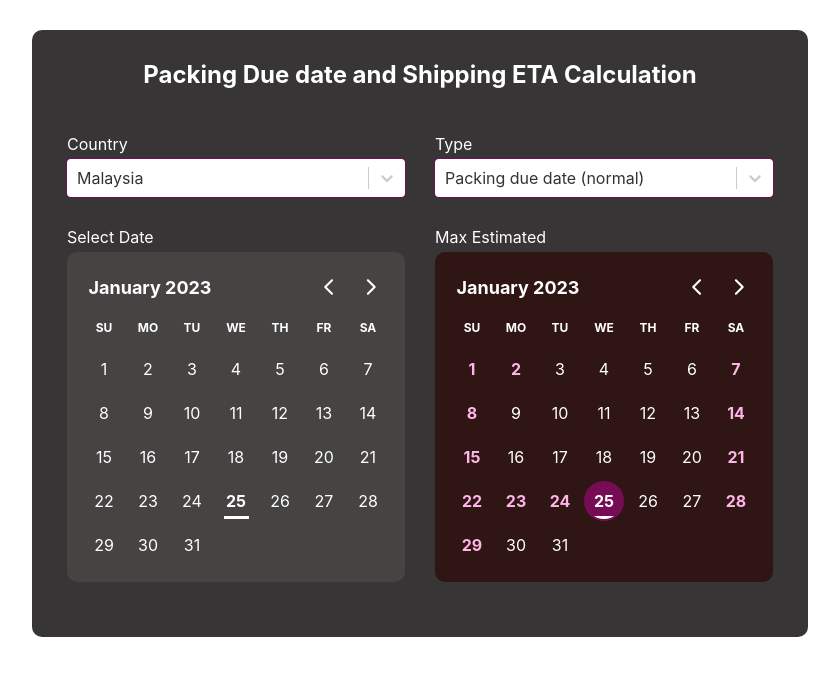
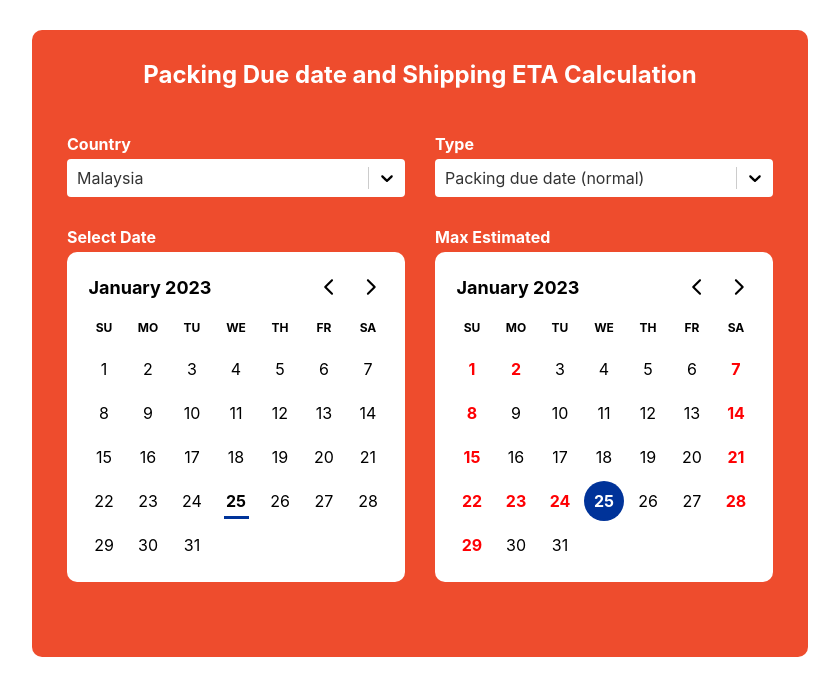
Before and after one commit to adeputras/shipping-calculator, a React (Create React App) app: page / in a window 1280 px wide. Shown: the top 696 px of the page, without its empty margins (220-1059 px from the left). Built offline with nearby package versions, Linux system fonts and the light colour scheme.

Commit message:
change calendar styles

```diff
--- a/src/components/form/index.scss
+++ b/src/components/form/index.scss
@@ -1,4 +1,5 @@
 .form-input {
+  color: #000000;
   .form {
     display: flex;
     align-items: flex-end;
@@ -24,11 +25,13 @@
   .rdp {
     margin: 0;
     padding: 15px;
-    background-color: #464343;
+    // background-color: #fe9900;
+    background-color: #ffffff;
     border-radius: 10px;
+    color: #000000;
     &-day {
       &:hover {
-        color: #373535;
+        color: #000000;
       }
     }
     .rdp-cell {
@@ -43,25 +46,24 @@
       }
     }
     .rdp-day_today {
-      // color: #770c56;
       background-color: transparent;
       position: relative;
       border-radius: 0;
       &.rdp-day_selected {
         border-radius: 50%;
-        background-color: #770c56;
+        background-color: #003399;
       }
       &:before {
         content: '';
         width: 25px;
         height: 3px;
-        background-color: #ffffff;
+        background-color: #003399;
         position: absolute;
         bottom: 0;
       }
     }
     .rdp-button[disabled]:not(.rdp-day_selected) {
-      color: #ffb5e8;
+      color: #fe0003;
       opacity: 1;
       font-weight: bold;
     }
@@ -72,14 +74,14 @@
     .rdp-day_selected:focus-visible,
     .rdp-day_selected:hover {
       color: white;
-      background-color: #770c56;
+      background-color: #003399;
     }
     &.delivery-date {
-      background-color: #301515;
+      background-color: #ffffff;
       .rdp-button {
         cursor: default;
         background-color: transparent;
-        color: #ffffff;
+        // color: #ffffff;
       }
       .rdp-button.rdp-day_today {
         background-color: transparent;
@@ -90,13 +92,13 @@
           content: '';
           width: 25px;
           height: 3px;
-          background-color: #ffffff;
+          background-color: #003399;
           position: absolute;
           bottom: 0;
         }
         &.rdp-day_selected {
           border-radius: 50%;
-          background-color: #770c56;
+          background-color: #003399;
 
         }
       }
@@ -104,11 +106,13 @@
       .rdp-day_selected:focus-visible,
       .rdp-day_selected:hover {
         color: white;
-        background-color: #770c56;
+        background-color: #003399;
       }
     }
   }
-
+  .select__dropdown-indicator {
+    color: #000000;
+  }
   .basic-single {
     text-align: left;
     color: #333333;
@@ -117,23 +121,28 @@
     }
     .select__control {
       border: none;
-      box-shadow: 0 0 0 1px #770c56;
+      box-shadow: none;
 
       @media (max-width: 767px) {
         min-height: 45px;
       }
     }
     .select__option--is-focused {
-      background-color: #ffb5e8;
+      background-color: #64a4f8;
     }
     .select__option--is-selected {
-      background-color: #770c56;
+      background-color: #003399;
+    }
+    .select__input-container {
+      color: #000000;
     }
   }
   label {
     text-align: left;
     display: block;
     margin-bottom: 5px;
+    color: #ffffff;
+    font-weight: bold;
   }
   .react-datepicker-wrapper {
     display: block;
@@ -153,13 +162,13 @@
         height: 45px;
       }
       &.react-datepicker-ignore-onclickoutside {
-        box-shadow: 0 0 0 1px #770c56;
+        box-shadow: 0 0 0 1px #003399;
         outline: none;
       }
     }
   }
   .react-datepicker__day--selected {
-    background-color: #770c56;
+    background-color: #003399;
   }
 }
 .btn-submit {
@@ -185,6 +194,15 @@
 }
 .result {
   line-height: 1.4;
+  color: #ffffff;
+  margin-top: 20px;
+  p {
+    margin: 0;
+  }
+  h3 {
+    font-size: 1.3rem;
+    margin-bottom: 0;
+  }
   .visible-xs {
     display: none;
     @media (max-width: 767px) {
--- a/src/pages/main.scss
+++ b/src/pages/main.scss
@@ -2,7 +2,7 @@
   max-width: 736px;
   margin: 30px auto;
   padding: 30px 20px 40px;
-  background-color: #373535;
+  background-color: #ee4c2d;
   border-radius: 10px;
   color: #ffffff;
   font-size: 16px;
```
